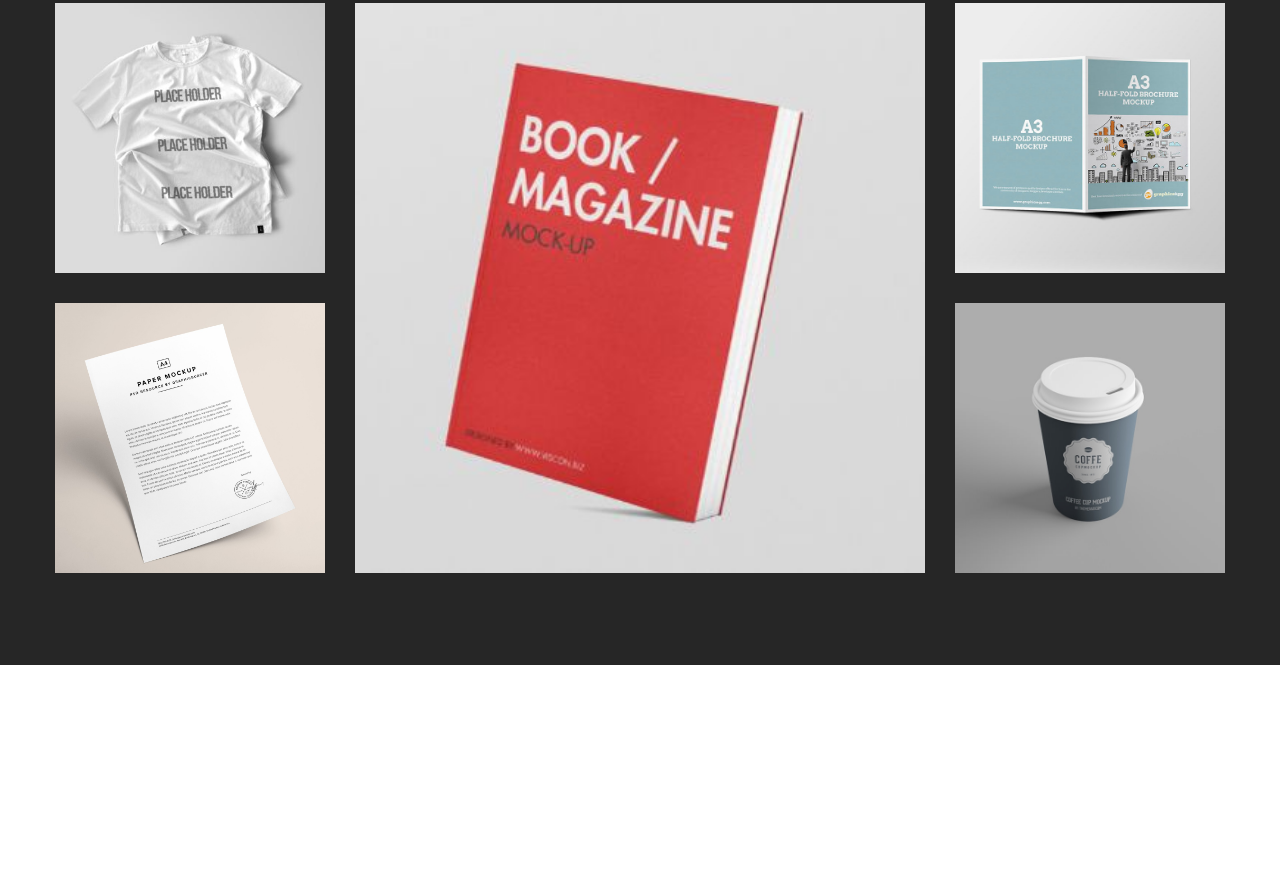
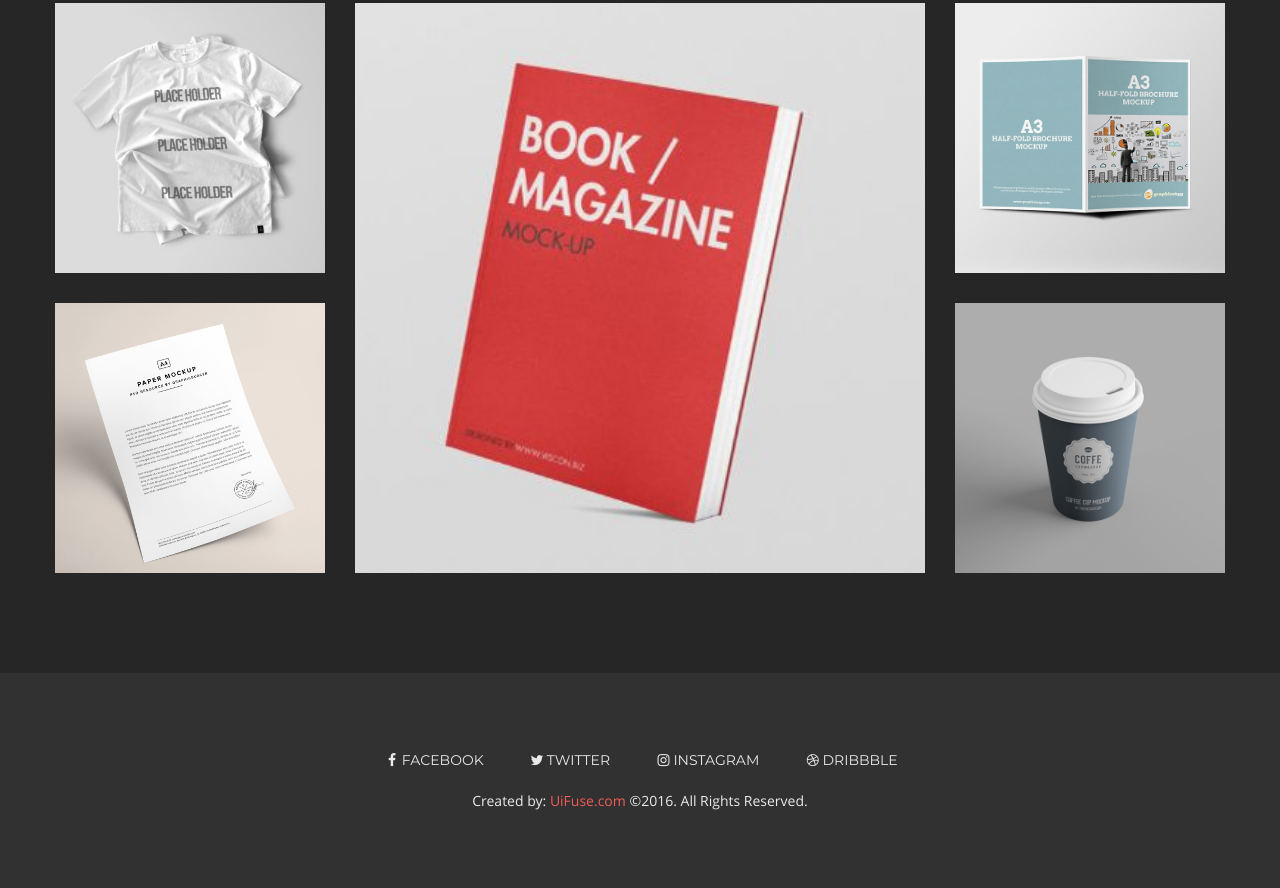
Before and after one commit to TimmTha7er/uifuse-work, a website: page app/html/main.html in a window 1280 px wide. Shown: the part 2485-3373 px from the top of the page. Before the commit the page ends 3150 px from the top, so only its background shows below. Drawn offline with nearby package versions, Linux system fonts and the light colour scheme; files that its build step writes are made by us from their sources; files whose address does not match are found by name.

Commit message:
add footer

```diff
--- a/app/fonts/fontello/config.json
+++ b/app/fonts/fontello/config.json
@@ -29,6 +29,12 @@
       "css": "dribbble",
       "code": 61821,
       "src": "fontawesome"
+    },
+    {
+      "uid": "8e04c98c8f5ca0a035776e3001ad2638",
+      "css": "facebook",
+      "code": 61594,
+      "src": "fontawesome"
     }
   ]
 }
--- /dev/null
+++ b/app/html/_footer.html
@@ -0,0 +1,18 @@
+<section class="footer">
+  <div class="container">
+    <div class="footer-social">
+      <a class="footer-social__link link icon-facebook" href="#">facebook</a>
+      <a class="footer-social__link link icon-twitter" href="#">twitter</a>
+      <a class="footer-social__link link icon-instagram" href="#">instagram</a>
+      <a class="footer-social__link link icon-dribbble" href="#">dribbble</a>
+    </div>
+
+    <div class="footer-legal">
+      <div class="footer-legal__copyright">
+        Created by:
+        <span class="footer-legal__site-name">UiFuse.com</span> ©2016. All
+        Rights Reserved.
+      </div>
+    </div>
+  </div>
+</section>
--- a/app/html/main.html
+++ b/app/html/main.html
@@ -14,11 +14,10 @@
   <!-- написать JS для скролла вниз -->
   @@include('_header.html')
   <main>
-    <!-- разобраться с CSS GRID -->
-    <!-- сверстать секцию portfolio с помощью GRID -->
     @@include('_portfolio.html')
   </main>
 
+  @@include('_footer.html')
   <a href="#" class="to-top icon link icon-left-open"></a>
 
   <script src="js/scripts.min.js"></script>
--- /dev/null
+++ b/app/scss/_footer.scss
@@ -0,0 +1,30 @@
+// ----------------------------------------------
+//		footer
+// ----------------------------------------------
+
+.footer {
+	padding: 75px 0;
+	background-color: #313131;
+	text-align: center;
+}
+
+.footer-social {
+	margin-bottom: 15px;
+
+	&__link {
+		color: #eaeaea;
+		margin: 0 20px;
+	}
+}
+
+.footer-legal {
+	font-family: "Open Sans", sans-serif;
+
+	&__copyright {
+		color: #eaeaea;
+	}
+
+	&__site-name {
+		color: $accent-color;
+	}
+}
--- a/app/scss/_portfolio.scss
+++ b/app/scss/_portfolio.scss
@@ -1,5 +1,8 @@
+// ----------------------------------------------
+//		portfolio
+// ----------------------------------------------
 .portfolio {
-  padding: 92px 0;
+  padding: 92px 0 100px 0;
   background-color: #262626;
 
   &__tabs {
--- a/app/scss/main.scss
+++ b/app/scss/main.scss
@@ -7,3 +7,4 @@
 @import 'common';
 @import 'header';
 @import 'portfolio';
+@import 'footer';
```
Also changed, not shown: app/index.html (+19 -2 lines), app/fonts/fontello/fontello.svg, app/fonts/fontello/fontello.ttf, app/fonts/fontello/fontello.woff, app/fonts/fontello/fontello.woff2, app/libs/fontello/fontello.css, 1 other file.
